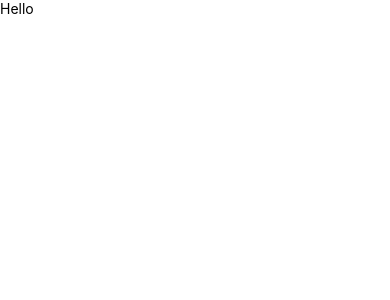
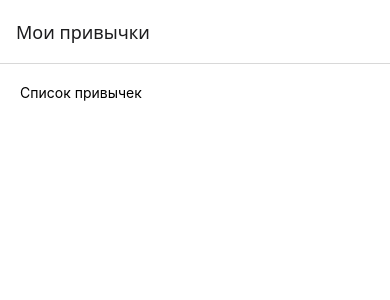
Before and after one commit to kudruaevmaximka-code/pr6, a React Native app: screen / in a window 390 px wide. Shown: the top 300 px of the page. Built offline with nearby package versions, Linux system fonts and the light colour scheme.

Commit message:
Navigation with two screens

```diff
--- a/App.js
+++ b/App.js
@@ -1,10 +1,45 @@
 import React from 'react';
-import { View, Text } from 'react-native';
+import { View, Text, StyleSheet } from 'react-native';
+import { NavigationContainer } from '@react-navigation/native';
+import { createStackNavigator } from '@react-navigation/stack';
+
+const Stack = createStackNavigator();
+
+function HabitListScreen() {
+    return (
+        <View style={styles.screen}>
+            <Text>Список привычек</Text>
+        </View>
+    );
+}
+
+function AddHabitScreen() {
+    return (
+        <View style={styles.screen}>
+            <Text>Добавить привычку</Text>
+        </View>
+    );
+}
 
 export default function App() {
     return (
-        <View>
-            <Text>Hello</Text>
-        </View>
+        <NavigationContainer>
+            <Stack.Navigator initialRouteName="HabitList">
+                <Stack.Screen
+                    name="HabitList"
+                    component={HabitListScreen}
+                    options={{ title: 'Мои привычки' }}
+                />
+                <Stack.Screen
+                    name="AddHabit"
+                    component={AddHabitScreen}
+                    options={{ title: 'Новая привычка' }}
+                />
+            </Stack.Navigator>
+        </NavigationContainer>
     );
 }
+
+const styles = StyleSheet.create({
+    screen: { flex: 1, padding: 20, backgroundColor: '#fff' },
+});
```
